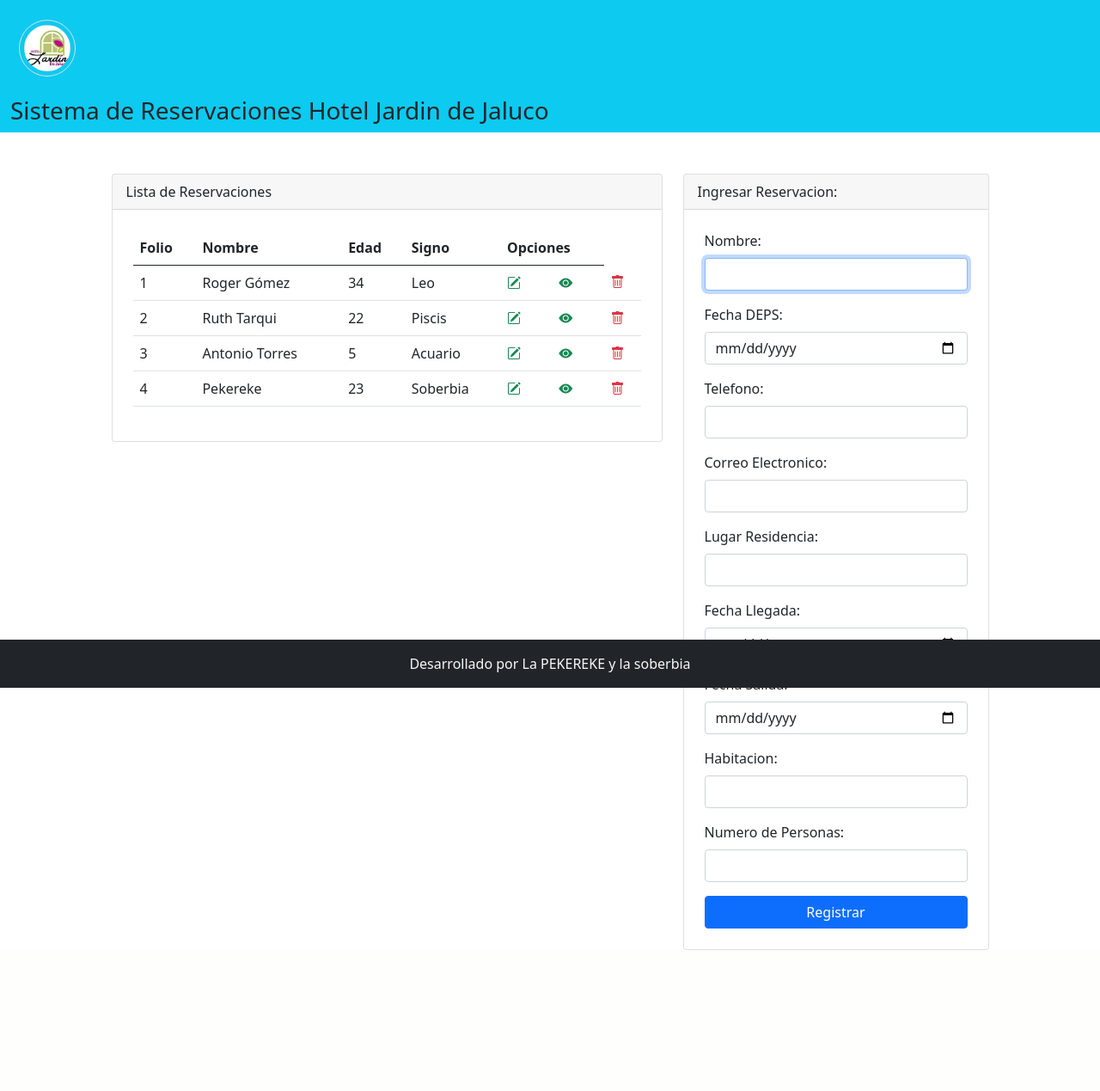
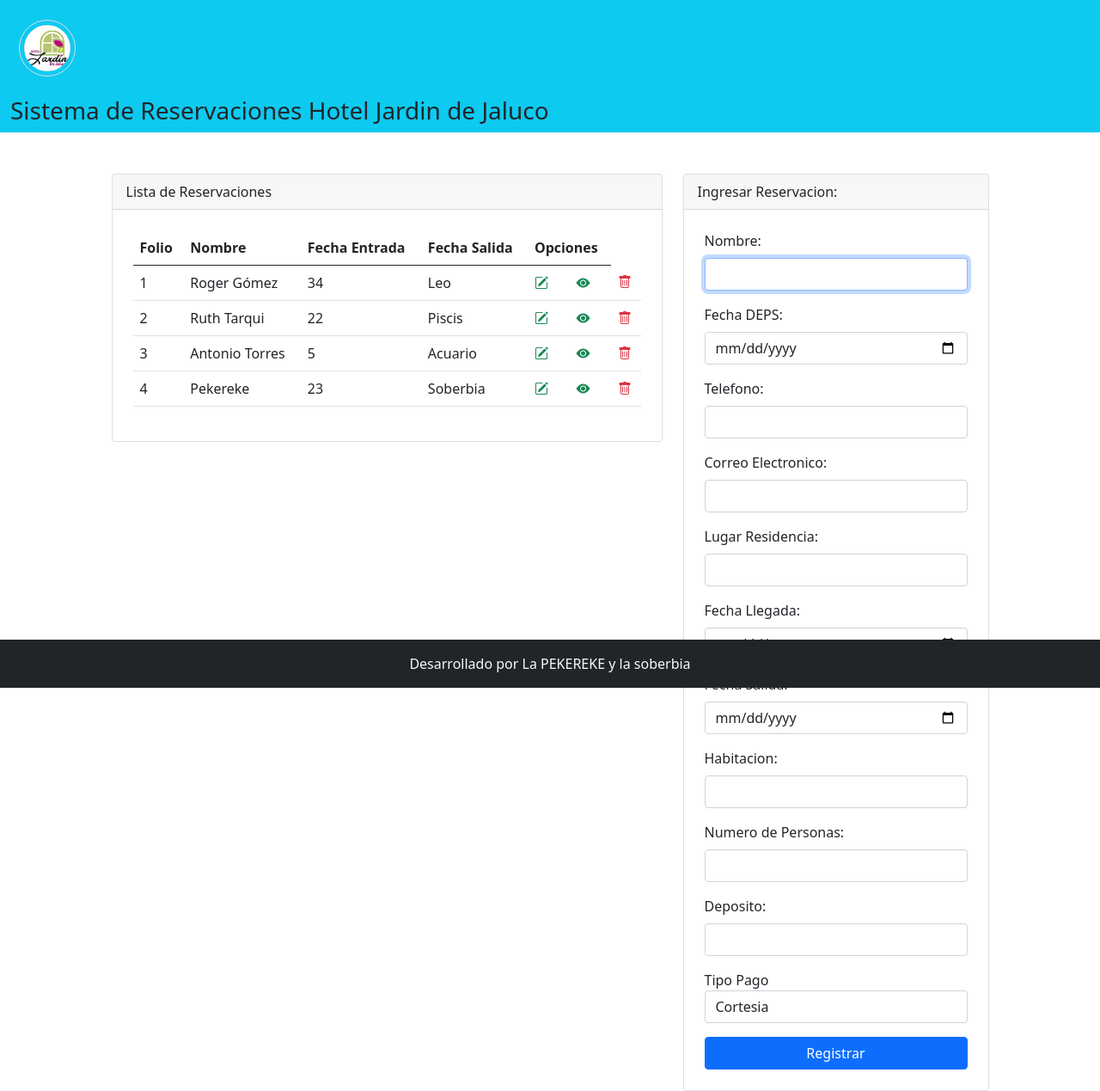
Before and after one commit to JbAntrax57/CRUDHotel, a PHP site: page /index.php in a window 1280 px wide. Shown: the whole page at 86% size. Before the commit the page ends 1105 px from the top, so only its background shows below. Run offline with PHP 8.4, Linux system fonts and the light colour scheme; data comes from the database, SQL or seed files in the repository.

Commit message:
Tipo de Pago

```diff
--- a/index.php
+++ b/index.php
@@ -83,8 +83,8 @@
                             <tr>
                                 <th scope="col">Folio</th>
                                 <th scope="col">Nombre</th>
-                                <th scope="col">Edad</th>
-                                <th scope="col">Signo</th>
+                                <th scope="col">Fecha Entrada</th>
+                                <th scope="col">Fecha Salida</th>
                                 <th scope="col" colspan="2">Opciones</th>
                             </tr>
                         </thead>
@@ -156,6 +156,20 @@
                         <label class="form-label">Numero de Personas: </label>
                         <input type="number" class="form-control" name="txtSigno" autofocus required>
                     </div>
+                    <div class="mb-3">
+                        <label class="form-label">Deposito: </label>
+                        <input type="number" class="form-control" name="txtDep" autofocus required>
+                    </div>
+                    <div class="form-group mb-3">
+                        <label for="inputState">Tipo Pago</label>
+                        <select id="inputState" class="form-control">
+                            <option selected>Efectivo</option>
+                            <option selected>Tarjeta</option>
+                            <option selected>Transferencia</option>
+                            <option selected>Credito</option>
+                            <option selected>Cortesia</option>
+                        </select>
+                    </div>
                     <div class="d-grid">
                         <input type="hidden" name="oculto" value="1">
                         <input type="submit" class="btn btn-primary" value="Registrar">
```
